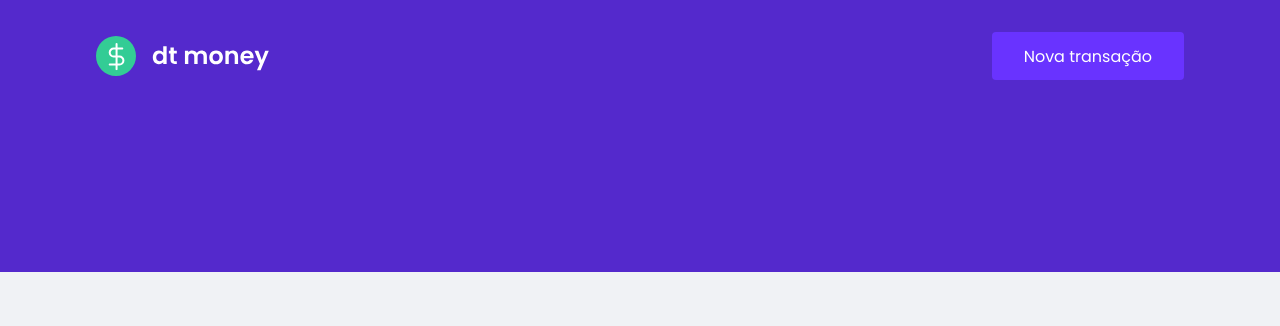
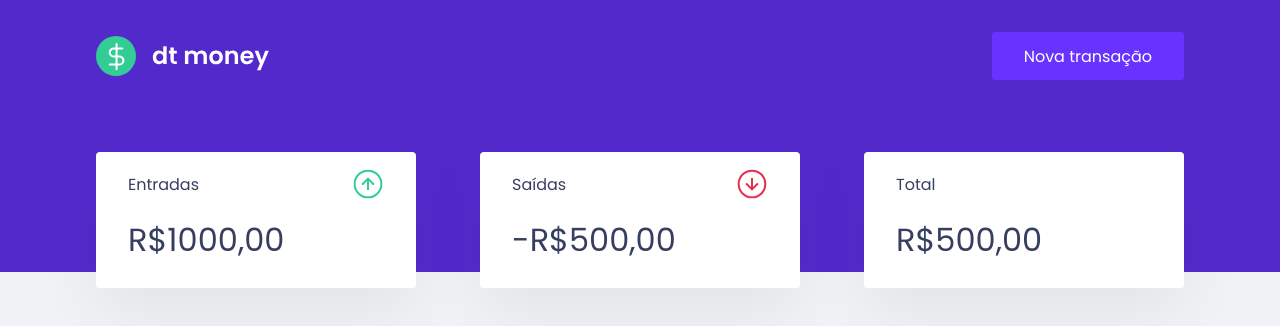
Before and after one commit to CiceroGB/app-finances, a React (Create React App) app: page / in a window 1280 px wide. Shown: the top 326 px of the page. Built offline with nearby package versions, Linux system fonts and the light colour scheme.

Commit message:
styles flex

```diff
--- a/src/App.tsx
+++ b/src/App.tsx
@@ -1,3 +1,4 @@
+import { Dashboard } from "./components/Dashboard";
 import { Header } from "./components/Header"
 
 import { GlobalStyle } from "./styles/global";
@@ -6,7 +7,7 @@
   return (
     <>
       <Header />
-
+      <Dashboard />
       <GlobalStyle />
     </>
   );
--- /dev/null
+++ b/src/components/Dashboard/index.tsx
@@ -0,0 +1,12 @@
+import { Container } from "./styles";
+
+import { Summary } from "../Summary"
+
+export function Dashboard() {
+    return (
+
+        <Container>
+            <Summary />
+        </Container>
+    )
+}
--- /dev/null
+++ b/src/components/Dashboard/styles.ts
@@ -0,0 +1,8 @@
+import styled from 'styled-components'
+
+export const Container = styled.main`
+    max-width: 1120px;
+    margin: 0  auto;
+    padding: 2.5rem 1rem
+
+`;
--- a/src/components/Header/styles.ts
+++ b/src/components/Header/styles.ts
@@ -11,8 +11,17 @@
 
 padding: 2rem 1rem 12rem;
 display:flex;
+flex-wrap:wrap;
+gap:2rem;
 align-items: center;
 justify-content: space-between;
+
+@media (max-width: 975px) {
+        display: flex;
+        flex-direction: column;
+        align-items: center;
+
+}
 
 button {
     font-size: 1rem;
--- /dev/null
+++ b/src/components/Summary/index.tsx
@@ -0,0 +1,33 @@
+import { Container } from "./styles";
+import incomeImg from "../../assets/income.svg";
+import outcomeImg from "../../assets/outcome.svg";
+import totalImg from "../../assets/total.svg";
+
+export function Summary() {
+    return (
+        <Container>
+            <div>
+                <header>
+                    <p>Entradas</p>
+                    <img src={incomeImg} alt="Entradas" />
+                </header>
+                <strong>R$1000,00</strong>
+            </div>
+            <div>
+                <header>
+                    <p>Saídas</p>
+                    <img src={outcomeImg} alt="Entradas" />
+                </header>
+                <strong>-R$500,00</strong>
+            </div>
+            <div>
+                <header>
+                    <p>Total</p>
+                    <img src={totalImg} alt="Entradas" />
+                </header>
+                <strong>R$500,00</strong>
+            </div>
+
+        </Container>
+    )
+}
--- /dev/null
+++ b/src/components/Summary/styles.ts
@@ -0,0 +1,57 @@
+import styled from "styled-components";
+
+export const Container = styled.div`
+    display: flex;
+    justify-content: space-between;
+    flex-wrap: wrap;
+    gap:1rem;
+    margin-top: -10rem;
+
+    @media (max-width: 975px) {
+        display: flex;
+        flex-direction: column;
+        align-items: center;
+
+    }
+
+
+    div {
+        width:20rem;
+        height:8.5rem;
+        color: var(--text-title);
+        background: var(--shape);
+        border-radius: 0.25rem;
+        box-shadow: 0px 1.5rem 4rem rgba(0, 0, 0, 0.06);
+
+        @media (max-width: 975px) {
+            width:25rem;
+        }
+
+    header {
+        display: flex;
+        align-items: center;
+        justify-content: space-between;
+        padding: 1rem 2rem;
+
+
+    }
+
+    strong {
+      display: block;
+      font-size: 2rem;
+      font-weight: 500;
+      line-height: 3rem;
+      margin: 0 auto;
+      padding: 0rem 2rem;
+
+      @media (max-width: 975px) {
+            font-size: 2.5rem;
+        }
+
+    }
+
+    }
+
+`
+
+    ;
--- a/src/styles/global.ts
+++ b/src/styles/global.ts
@@ -36,7 +36,7 @@
     -webkit-font-smoothing: antialiased;
 }
 
-border-style, input, textarea, button {
+body, input, textarea, button {
     font-family: 'Poppins', sans-serif;
     font-weight: 400;
 }
```
